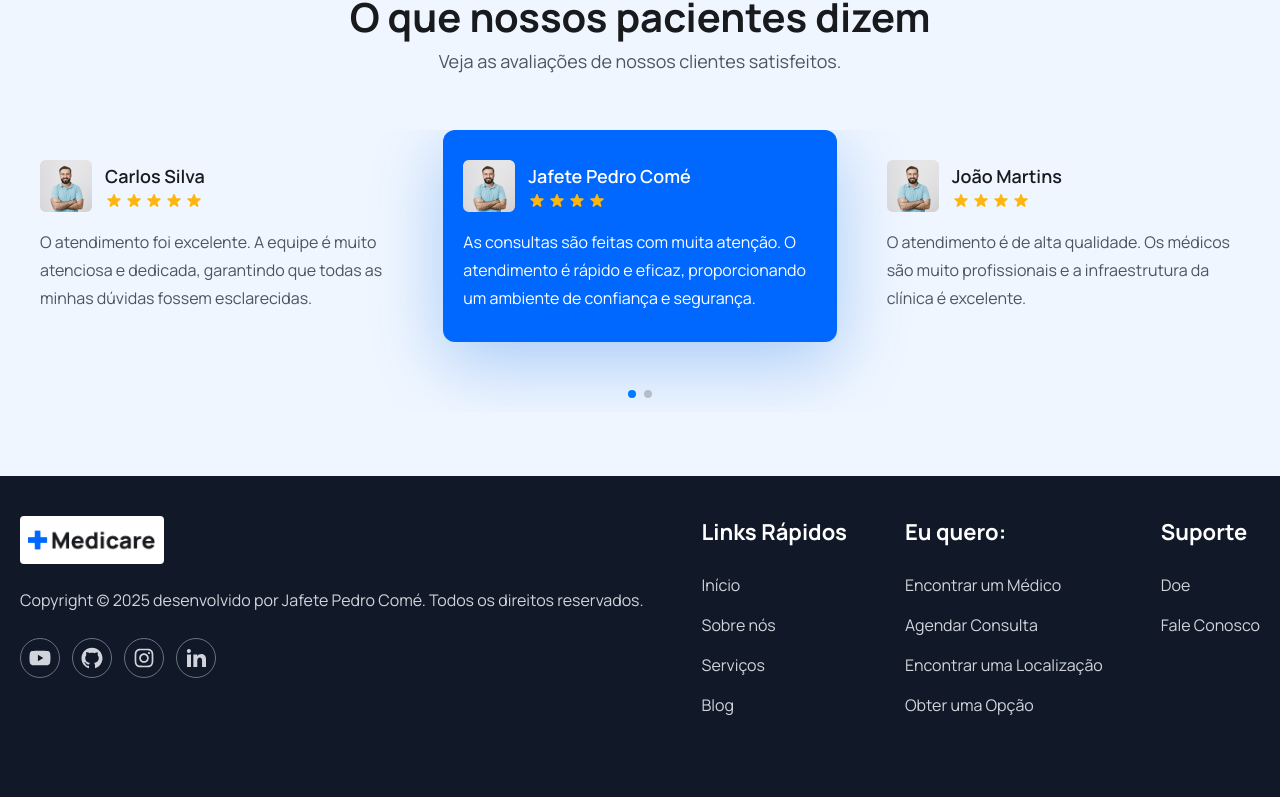
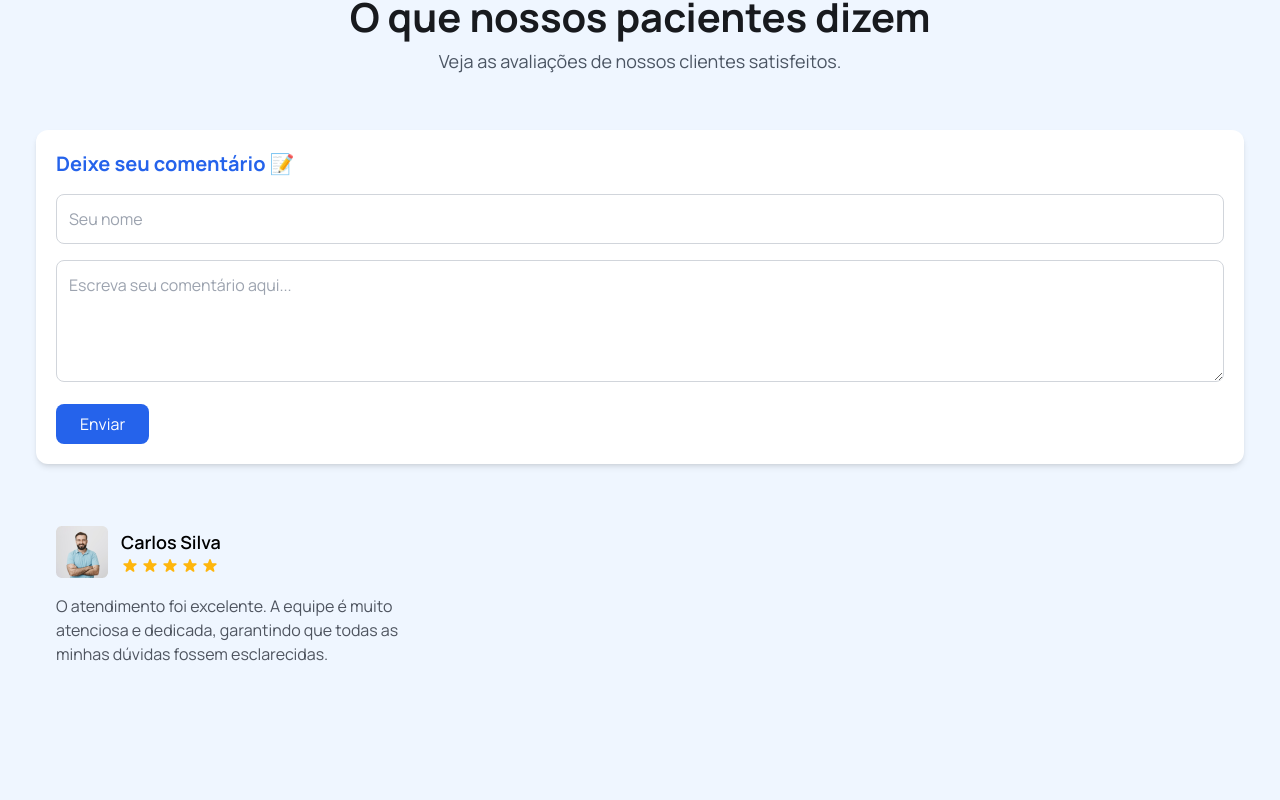
Before and after one commit to jafete225/frontend, a React (Vite) app: page / in a window 1280 px wide. Shown: the part 5520-6320 px from the top of the page. Built offline with nearby package versions, Linux system fonts and the light colour scheme.

Commit message:
adiciona vercel.json para lidar com rotas SPA

```diff
--- a/context/AuthContext.jsx
+++ b/context/AuthContext.jsx
@@ -1,3 +1,4 @@
+/* eslint-disable react/prop-types */
 import { createContext, useContext, useEffect, useReducer } from "react";
 
 const initialState = {
--- a/src/components/Testimonial/Testimonial.jsx
+++ b/src/components/Testimonial/Testimonial.jsx
@@ -5,43 +5,79 @@ import 'swiper/css/pagination';
 import patientAvatar from '../../assets/images/patient-avatar.png';
 import { Pagination } from 'swiper/modules';
 import { HiStar } from 'react-icons/hi';
-import '../Testimonial/shimmer.css'
+import '../Testimonial/shimmer.css';
 
 const Testimonial = () => {
   const [loading, setLoading] = useState(true);
+  const [name, setName] = useState('');
+  const [comment, setComment] = useState('');
+  const [userComments, setUserComments] = useState([]);
 
-  // Simula um tempo de carregamento
+  // Simula o tempo de carregamento inicial
   useEffect(() => {
     const timer = setTimeout(() => {
       setLoading(false);
-    }, 2000); // 2 segundos para simular o carregamento
+    }, 2000);
 
     return () => clearTimeout(timer);
   }, []);
 
+  const handleSubmit = (e) => {
+    e.preventDefault();
+    if (!name || !comment) return;
+
+    const newComment = {
+      name,
+      text: comment,
+    };
+
+    setUserComments([newComment, ...userComments]);
+    setName('');
+    setComment('');
+  };
+
   return (
-    <div className="mt-[30px] lg:mt-[55px]">
+    <div className="mt-[30px] lg:mt-[55px] px-4">
+      {/* Formulário de comentário */}
+      <div className="mb-8 bg-white rounded-xl shadow-md p-5">
+        <h3 className="text-xl font-bold mb-4 text-blue-600">Deixe seu comentário 📝</h3>
+        <form onSubmit={handleSubmit} className="space-y-4">
+          <input
+            type="text"
+            placeholder="Seu nome"
+            value={name}
+            onChange={(e) => setName(e.target.value)}
+            className="w-full p-3 border border-gray-300 rounded-lg focus:outline-none focus:ring-2 focus:ring-blue-400"
+          />
+          <textarea
+            placeholder="Escreva seu comentário aqui..."
+            value={comment}
+            onChange={(e) => setComment(e.target.value)}
+            rows={4}
+            className="w-full p-3 border border-gray-300 rounded-lg focus:outline-none focus:ring-2 focus:ring-blue-400"
+          />
+          <button
+            type="submit"
+            className="bg-blue-600 hover:bg-blue-700 text-white px-6 py-2 rounded-lg transition-all"
+          >
+            Enviar
+          </button>
+        </form>
+      </div>
+
+      {/* Carrossel de comentários */}
       <Swiper
         modules={[Pagination]}
         spaceBetween={30}
         slidesPerView={1}
         pagination={{ clickable: true }}
         breakpoints={{
-          640: {
-            slidesPerView: 1,
-            spaceBetween: 0,
-          },
-          768: {
-            slidesPerView: 2,
-            spaceBetween: 20,
-          },
-          1024: {
-            slidesPerView: 3,
-            spaceBetween: 30,
-          },
+          640: { slidesPerView: 1 },
+          768: { slidesPerView: 2 },
+          1024: { slidesPerView: 3 },
         }}
       >
-        {/* Exibindo o shimmer effect enquanto os dados estão carregando */}
+        {/* Shimmer enquanto carrega */}
         {loading ? (
           Array.from({ length: 3 }).map((_, index) => (
             <SwiperSlide key={index}>
@@ -61,97 +97,47 @@ const Testimonial = () => {
           ))
         ) : (
           <>
+            {/* Comentários adicionados pelo usuário */}
+            {userComments.map((c, index) => (
+              <SwiperSlide key={index}>
+                <div className="py-[30px] px-5 rounded-3 bg-white shadow">
+                  <div className="flex items-center gap-[13px]">
+                    <img src={patientAvatar} alt="Avatar" />
+                    <div>
+                      <h4 className="text-[18px] font-semibold">{c.name}</h4>
+                      <div className="flex gap-[2px]">
+                        {[...Array(5)].map((_, i) => (
+                          <HiStar key={i} className="text-yellowColor w-[18px] h-5" />
+                        ))}
+                      </div>
+                    </div>
+                  </div>
+                  <p className="text-[16px] mt-4 text-textColor">{c.text}</p>
+                </div>
+              </SwiperSlide>
+            ))}
+
+            {/* Comentários fixos */}
             <SwiperSlide>
               <div className="py-[30px] px-5 rounded-3">
                 <div className="flex items-center gap-[13px]">
                   <img src={patientAvatar} alt="Patient Avatar" />
                   <div>
-                    <h4 className="text-[18px] leading-[30px] font-semibold text-headingColor">
-                     Carlos Silva
-                    </h4>
+                    <h4 className="text-[18px] font-semibold">Carlos Silva</h4>
                     <div className="flex items-center gap-[2px]">
-                      <HiStar className="text-yellowColor w-[18px] h-5" />
-                      <HiStar className="text-yellowColor w-[18px] h-5" />
-                      <HiStar className="text-yellowColor w-[18px] h-5" />
-                      <HiStar className="text-yellowColor w-[18px] h-5" />
-                      <HiStar className="text-yellowColor w-[18px] h-5" />
+                      {[...Array(5)].map((_, i) => (
+                        <HiStar key={i} className="text-yellowColor w-[18px] h-5" />
+                      ))}
                     </div>
                   </div>
                 </div>
-                <p className="text-[16px] leading-7 mt-4 text-textColor font-[400]">
+                <p className="text-[16px] mt-4 text-textColor">
                   O atendimento foi excelente. A equipe é muito atenciosa e dedicada, garantindo que todas as minhas dúvidas fossem esclarecidas.
                 </p>
               </div>
             </SwiperSlide>
 
-            {/* Adicione mais SwiperSlides com os dados reais */}
-            <SwiperSlide>
-              <div className="py-[30px] px-5 rounded-3">
-                <div className="flex items-center gap-[13px]">
-                  <img src={patientAvatar} alt="Patient Avatar" />
-                  <div>
-                    <h4 className="text-[18px] leading-[30px] font-semibold text-headingColor">
-                     Jafete Pedro Comé
-                    </h4>
-                    <div className="flex items-center gap-[2px]">
-                      <HiStar className="text-yellowColor w-[18px] h-5" />
-                      <HiStar className="text-yellowColor w-[18px] h-5" />
-                      <HiStar className="text-yellowColor w-[18px] h-5" />
-                      <HiStar className="text-yellowColor w-[18px] h-5" />
-                    </div>
-                  </div>
-                </div>
-                <p className="text-[16px] leading-7 mt-4 text-textColor font-[400]">
-                  As consultas são feitas com muita atenção. O atendimento é rápido e eficaz, proporcionando um ambiente de confiança e segurança.
-                </p>
-              </div>
-            </SwiperSlide>
-
-            <SwiperSlide>
-              <div className="py-[30px] px-5 rounded-3">
-                <div className="flex items-center gap-[13px]">
-                  <img src={patientAvatar} alt="Patient Avatar" />
-                  <div>
-                    <h4 className="text-[18px] leading-[30px] font-semibold text-headingColor">
-                      João Martins
-                    </h4>
-                    <div className="flex items-center gap-[2px]">
-                      <HiStar className="text-yellowColor w-[18px] h-5" />
-                      <HiStar className="text-yellowColor w-[18px] h-5" />
-                      <HiStar className="text-yellowColor w-[18px] h-5" />
-                      <HiStar className="text-yellowColor w-[18px] h-5" />
-                    </div>
-                  </div>
-                </div>
-                <p className="text-[16px] leading-7 mt-4 text-textColor font-[400]">
-                  O atendimento é de alta qualidade. Os médicos são muito profissionais e a infraestrutura da clínica é excelente.
-                </p>
-              </div>
-            </SwiperSlide>
-
-            <SwiperSlide>
-              <div className="py-[30px] px-5 rounded-3">
-                <div className="flex items-center gap-[13px]">
-                  <img src={patientAvatar} alt="Patient Avatar" />
-                  <div>
-                    <h4 className="text-[18px] leading-[30px] font-semibold text-headingColor">
-                     Maria Souza
-                    </h4>
-                    <div className="flex items-center gap-[2px]">
-                      <HiStar className="text-yellowColor w-[18px] h-5" />
-                      <HiStar className="text-yellowColor w-[18px] h-5" />
-                      <HiStar className="text-yellowColor w-[18px] h-5" />
-                      <HiStar className="text-yellowColor w-[18px] h-5" />
-                      <HiStar className="text-yellowColor w-[18px] h-5" />
-                    </div>
-                  </div>
-                </div>
-                <p className="text-[16px] leading-7 mt-4 text-textColor font-[400]">
-                  Fui muito bem tratada. A equipe é excelente e o atendimento de ponta. Recomendo de olhos fechados!
-                </p>
-              </div>
-            </SwiperSlide>
-
+            {/* (Adicione os outros SwiperSlide fixos aqui, como estavam no seu código) */}
           </>
         )}
       </Swiper>
```
